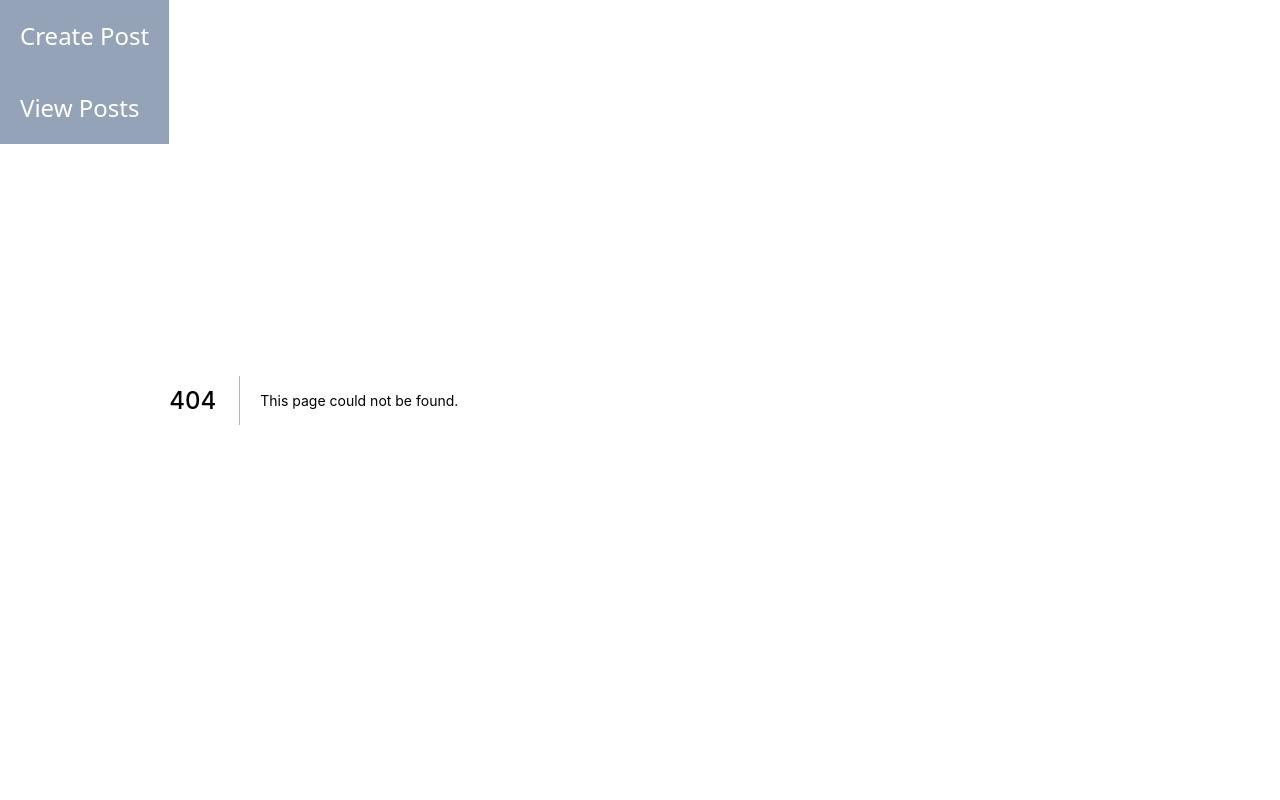
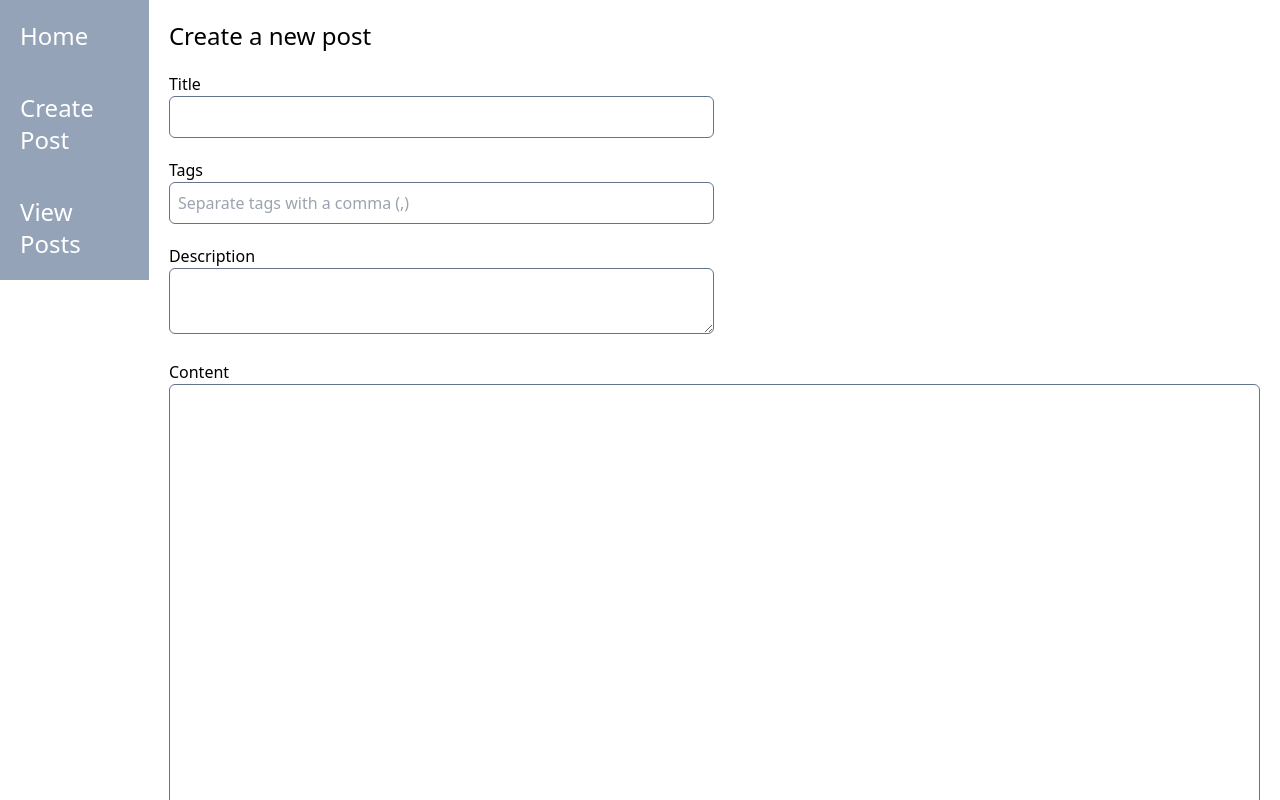
Before and after one commit to sam55silver/cms-app, a Next.js app: page /create-new-post in a window 1280 px wide. Before the commit this address had no page. Shown: the top 800 px of the page. Built offline with nearby package versions, Linux system fonts and the light colour scheme.

Commit message:
separated post form into a component

```diff
--- /dev/null
+++ b/components/contentForm.js
@@ -0,0 +1,94 @@
+import { useEffect, useState } from 'react';
+
+const ContentForm = (props) => {
+  const [title, setTitle] = useState('');
+  const [tags, setTags] = useState('');
+  const [desc, setDesc] = useState('');
+  const [content, setContent] = useState('');
+
+  useEffect(() => {
+    if (props.postData) {
+      const data = props.postData;
+
+      setTitle(data.postTitle);
+      setTags(data.tags);
+      setDesc(data.desc);
+      setContent(data.content);
+    }
+  }, []);
+
+  const onSubmit = (event) => {
+    event.preventDefault();
+
+    const formValues = {
+      title: title,
+      tags: tags,
+      desc: desc,
+      content: content,
+    };
+
+    props.onSubmit(formValues);
+  };
+
+  return (
+    <div className='container mx-auto p-5'>
+      <form onSubmit={onSubmit} className='flex flex-col gap-5'>
+        <h1 className='text-2xl'>{props.header}</h1>
+
+        <div>
+          <label>Title</label> <br />
+          <input
+            type='text'
+            id='title'
+            name='title'
+            value={title}
+            onChange={(e) => setTitle(e.target.value)}
+            className='border border-slate-500 rounded-md p-2 w-1/2'
+          />
+        </div>
+
+        <div>
+          <label>Tags</label> <br />
+          <input
+            type='text'
+            id='tags'
+            name='tags'
+            value={tags}
+            onChange={(e) => setTags(e.target.value)}
+            placeholder='Separate tags with a comma (,)'
+            className='border border-slate-500 rounded-md p-2 w-1/2'
+          />
+        </div>
+
+        <div>
+          <label>Description</label> <br />
+          <textarea
+            type='text'
+            id='desc'
+            name='desc'
+            value={desc}
+            onChange={(e) => setDesc(e.target.value)}
+            className='border border-slate-500 rounded-md p-2 w-1/2'
+          />
+        </div>
+
+        <div>
+          <label>Content</label> <br />
+          <textarea
+            rows='30'
+            type='text'
+            id='content'
+            name='content'
+            value={content}
+            onChange={(e) => setContent(e.target.value)}
+            className='border border-slate-500 rounded-md p-2 w-full'
+          />
+        </div>
+
+        {props.buttonJsx}
+      </form>
+    </div>
+  );
+};
+
+export default ContentForm;
--- a/components/navigation.js
+++ b/components/navigation.js
@@ -4,6 +4,9 @@ const Navigation = () => {
   return (
     <div className='flex flex-col bg-slate-400 h-full text-2xl'>
       <Link href='/'>
+        <span className='nav-btn'>Home</span>
+      </Link>
+      <Link href='/create-new-post'>
         <span className='nav-btn'>Create Post</span>
       </Link>
       <Link href='/view-posts'>
--- /dev/null
+++ b/pages/create-new-post.js
@@ -0,0 +1,75 @@
+import { useState } from 'react';
+import { addDoc } from 'firebase/firestore';
+
+import ContentForm from '../components/contentForm';
+import Link from 'next/link';
+
+const CreateNewPost = () => {
+  const onSubmit = (formValues) => {
+    console.log(formValues);
+  };
+
+  const buttonJsx = (
+    <div className='flex justify-between'>
+      <button type='submit' className='bg-blue-500 primary-btn'>
+        Save Draft
+      </button>
+
+      <Link href='/'>
+        <button type='button' className='bg-gray-400 primary-btn'>
+          Cancel
+        </button>
+      </Link>
+    </div>
+  );
+
+  return (
+    <ContentForm
+      header='Create a new post'
+      buttonJsx={buttonJsx}
+      onSubmit={onSubmit}
+    />
+  );
+};
+
+export default CreateNewPost;
+
+// export default function Home({ colRef }) {
+//   const [postTitle, setPostTitle] = useState('');
+//   const [tags, setTags] = useState('');
+//   const [desc, setDesc] = useState('');
+//   const [content, setContent] = useState('');
+
+//   const handleSubmit = (event) => {
+//     event.preventDefault();
+
+//     const newDoc = addDoc(colRef, { postTitle, tags, desc, content }).then(
+//       (docRef) => {
+//         console.log('ID: ' + docRef.id);
+//       }
+//     );
+
+//     toast.promise(newDoc, {
+//       loading: 'Saving...',
+//       success: 'Saved data',
+//       error: 'Error when saving',
+//     });
+//   };
+
+//   return (
+//     <div className='flex justify-between'>
+//       <button type='submit' className='bg-blue-500 primary-btn'>
+//         Save Changes
+//       </button>
+
+//       <div className='flex gap-2'>
+//         <button type='button' className='bg-green-500 primary-btn'>
+//           Publish
+//         </button>
+//         <button type='button' className='bg-red-500 primary-btn'>
+//           Delete
+//         </button>
+//       </div>
+//     </div>
+//   );
+// }
--- a/pages/edit-post/[id].js
+++ b/pages/edit-posts/[id].js
@@ -1,6 +1,8 @@
 import useSWR from 'swr';
 import { useRouter } from 'next/router';
 import { doc, getDoc } from 'firebase/firestore';
+
+import ContentForm from '../../components/contentForm';
 
 const fetcher = async ({ colRef, docID }) => {
   const docRef = doc(colRef, docID);
@@ -18,7 +20,30 @@ const Post = ({ colRef }) => {
   if (error) return <div>Failed to load</div>;
   if (!data) return <div>loading...</div>;
 
-  return <div>Title: {data.postTitle}</div>;
+  const onSubmit = (formValues) => {
+    console.log(formValues);
+  };
+
+  const buttonJsx = (
+    <div className='flex justify-between'>
+      <button type='submit' className='bg-blue-500 primary-btn'>
+        Save Draft
+      </button>
+
+      <button type='button' className='bg-red-500 primary-btn'>
+        Delete
+      </button>
+    </div>
+  );
+
+  return (
+    <ContentForm
+      header='Edit post'
+      buttonJsx={buttonJsx}
+      onSubmit={onSubmit}
+      postData={data}
+    />
+  );
 };
 
 export default Post;
--- a/pages/index.js
+++ b/pages/index.js
@@ -1,101 +1,5 @@
-import { useState } from 'react';
-import { addDoc } from 'firebase/firestore';
-import toast from 'react-hot-toast';
+const Home = () => {
+  return <div>Home</div>;
+};
 
-const savedNotify = () => toast.success('Content Saved!');
-
-export default function Home({ colRef }) {
-  const [postTitle, setPostTitle] = useState('');
-  const [tags, setTags] = useState('');
-  const [desc, setDesc] = useState('');
-  const [content, setContent] = useState('');
-
-  const handleSubmit = (event) => {
-    event.preventDefault();
-
-    const newDoc = addDoc(colRef, { postTitle, tags, desc, content }).then(
-      (docRef) => {
-        console.log('ID: ' + docRef.id);
-      }
-    );
-
-    toast.promise(newDoc, {
-      loading: 'Saving...',
-      success: 'Saved data',
-      error: 'Error when saving',
-    });
-  };
-
-  return (
-    <div className='container mx-auto my-5'>
-      <form className='flex flex-col gap-5' onSubmit={handleSubmit}>
-        <h1 className='text-2xl'>Create a new post</h1>
-
-        <div>
-          <label>Title</label> <br />
-          <input
-            type='text'
-            id='postTitle'
-            name='postTitle'
-            value={postTitle}
-            onChange={(e) => setPostTitle(e.target.value)}
-            className='border border-slate-500 rounded-md p-2 w-1/2'
-          />
-        </div>
-
-        <div>
-          <label>Tags</label> <br />
-          <input
-            type='text'
-            id='tags'
-            name='tags'
-            value={tags}
-            onChange={(e) => setTags(e.target.value)}
-            placeholder='Separate tags with a comma (,)'
-            className='border border-slate-500 rounded-md p-2 w-1/2'
-          />
-        </div>
-
-        <div>
-          <label>Description</label> <br />
-          <textarea
-            type='text'
-            id='desc'
-            name='desc'
-            value={desc}
-            onChange={(e) => setDesc(e.target.value)}
-            className='border border-slate-500 rounded-md p-2 w-1/2'
-          />
-        </div>
-
-        <div>
-          <label>Content</label> <br />
-          <textarea
-            rows='30'
-            type='text'
-            id='content'
-            name='content'
-            value={content}
-            onChange={(e) => setContent(e.target.value)}
-            className='border border-slate-500 rounded-md p-2 w-full'
-          />
-        </div>
-
-        <div className='flex justify-between'>
-          <button type='submit' className='bg-blue-500 primary-btn'>
-            Save Changes
-          </button>
-
-          <div className='flex gap-2'>
-            <button type='button' className='bg-green-500 primary-btn'>
-              Publish
-            </button>
-            <button type='button' className='bg-red-500 primary-btn'>
-              Delete
-            </button>
-          </div>
-        </div>
-      </form>
-    </div>
-  );
-}
+export default Home;
--- a/pages/view-posts.js
+++ b/pages/view-posts.js
@@ -26,7 +26,7 @@ const ViewPosts = ({ colRef }) => {
       <div className='flex gap-5 flex-wrap'>
         {data.map((post) => (
           <div key={post.id}>
-            <Link href={`/edit-post/${post.id}`}>
+            <Link href={`/edit-posts/${post.id}`}>
               <div className='bg-slate-400 rounded-md p-5 hover:cursor-pointer'>
                 <span>{post.postTitle}</span>
                 <p>{post.desc}</p>
```
